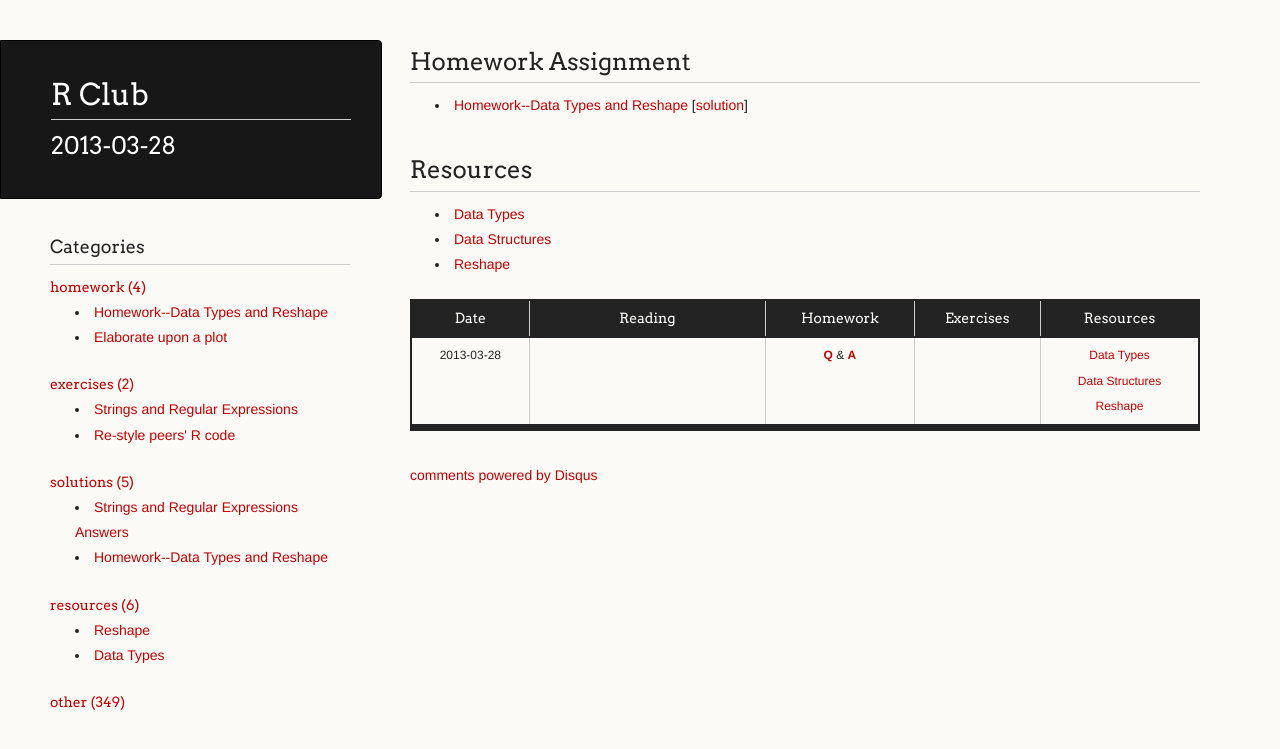
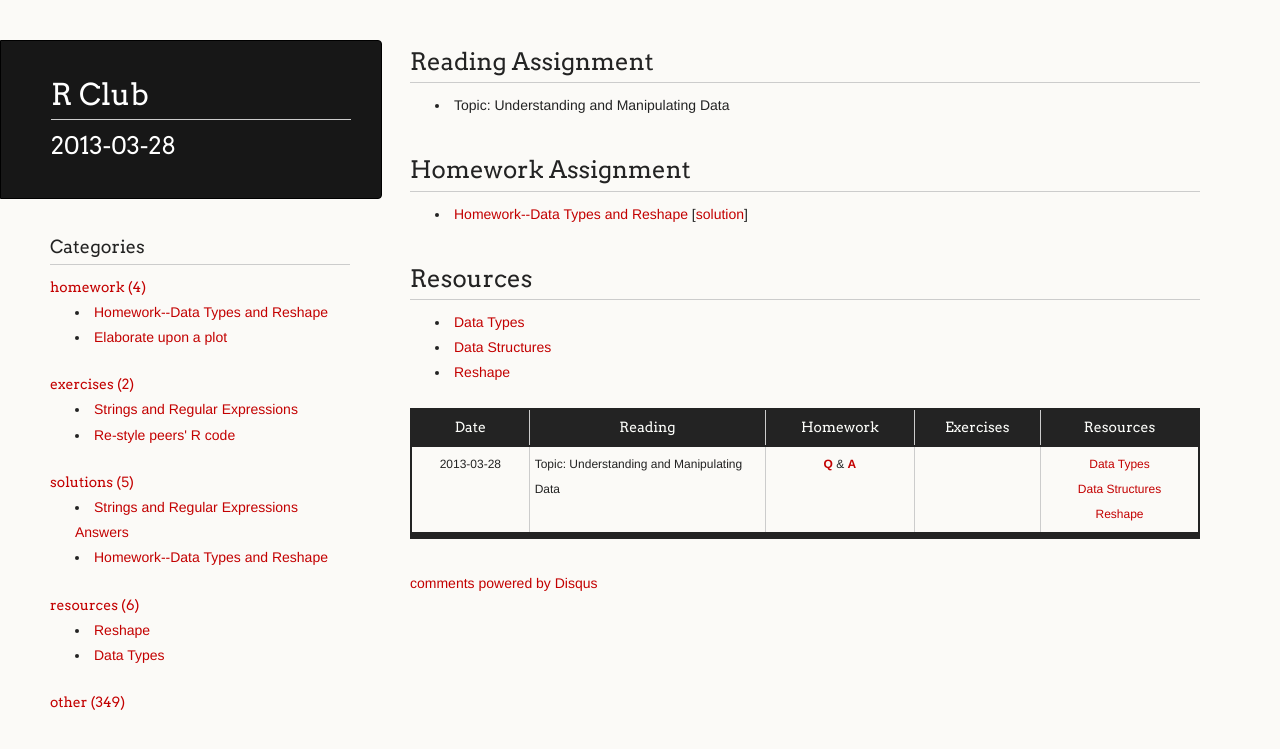
Before and after one commit to mfcovington/r_club, a Jekyll site: the page built from _posts/2013-03-28-2013-03-28.md, in a window 1280 px wide. Shown: the top 749 px of the page. Built offline with Jekyll 4.4.1, drawn with Linux system fonts in a browser that asks for light colours; Markdown is read by kramdown in place of the engine named in the settings; comment, search, counter and statistics services are not loaded.

Commit message:
update schedule: 2013-03-28

```diff
--- a/_posts/2013-03-28-2013-03-28.md
+++ b/_posts/2013-03-28-2013-03-28.md
@@ -6,7 +6,7 @@ comments: true
 author: mike
 classdate: 2013-03-28
 reading:
-- [ "", "" ]
+- [ "Topic: Understanding and Manipulating Data", "" ]
 homework:
 - [ "2013-03-29-Data-Types-and-Reshape-homework.md", "2013-04-03-Data-Types-and-Reshape-Answers.md" ]
 exercises:
```
